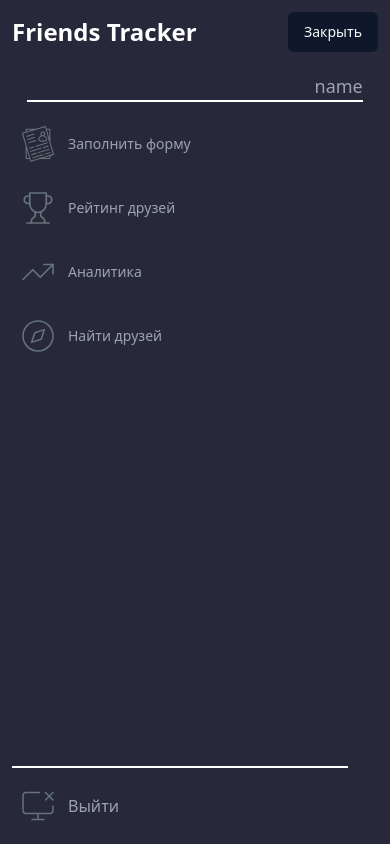
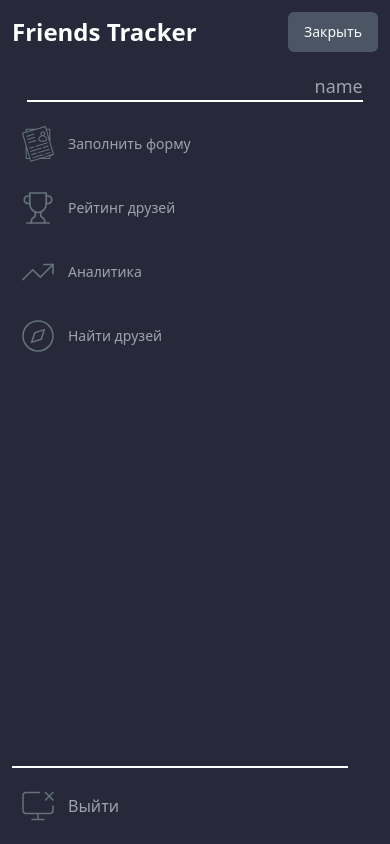
Before and after one commit to FriendTrack/FriendTrack-Web, a React (Vite) app: page / in a window 390 px wide. Both pictures are taken after a click on the button "Открыть". Built offline with nearby package versions, Linux system fonts and the light colour scheme.

Commit message:
Fix:
- buttons bg

```diff
--- a/src/pages/layout/Layout.tsx
+++ b/src/pages/layout/Layout.tsx
@@ -20,10 +20,12 @@ const Layout = () => {
     <main className="max-w-screen min-h-screen flex flex-col md:flex-row">
       <div className="w-full md:w-3/12 xl:w-2/12 bg-[#27293b] p-3 flex justify-between items-center">
         <h1 className="text-2xl text-white font-semibold">Friends Tracker</h1>
-        <Button onClick={() => setIsOpen(true)}>Открыть</Button>
+        <Button className="bg-gray-600" onClick={() => setIsOpen(true)}>
+          Открыть
+        </Button>
       </div>
       <aside
-        className={`w-full h-full fixed md:min-h-screen md:w-3/12 xl:w-2/12 flex flex-col text-gray-400  bg-[#27293b] p-3 mb-6 md:mb-0 ${
+        className={`w-full h-full fixed md:min-h-screen md:w-3/12 xl:w-2/12 flex flex-col text-gray-400  bg-[#27293b] p-3 ${
           !isOpen ? "hidden md:flex" : ""
         }`}
       >
@@ -31,7 +33,10 @@ const Layout = () => {
           <h2 className="text-center text-2xl text-white font-semibold">
             Friends Tracker
           </h2>
-          <Button className="md:hidden" onClick={() => setIsOpen(false)}>
+          <Button
+            className="bg-gray-600 md:hidden"
+            onClick={() => setIsOpen(false)}
+          >
             Закрыть
           </Button>
         </div>
```
